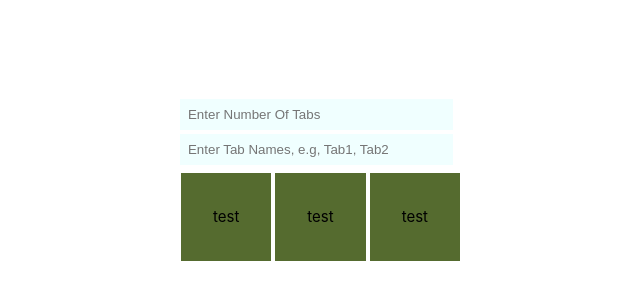
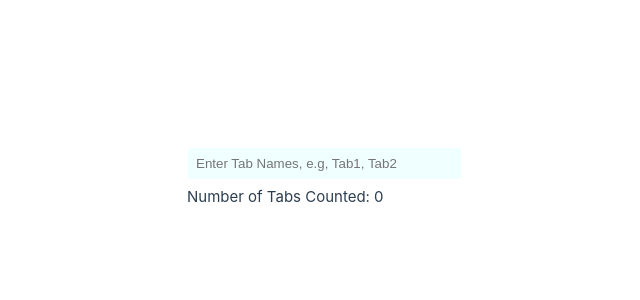
Before and after one commit to MSA0202/vue-minis, a Vue app: page / in a window 1280 px wide. Shown: the part 220-520 px from the top of the page, without its empty margins (178-818 px from the left). Built offline with nearby package versions, Linux system fonts and the light colour scheme.

Commit message:
Task 5 - Dynamic Tab Rendering

```diff
--- a/src/components/super-sub-components/SSCInput.vue
+++ b/src/components/super-sub-components/SSCInput.vue
@@ -1,9 +1,9 @@
 <template>
-  <input class="ssc-input" type="text"/>
+  <input v-model="model" class="ssc-input" type="text"/>
 </template>
 
 <script setup lang="ts">
-
+const model = defineModel();
 </script>
 
 <style scoped>
--- a/src/components/task5-basetabs/TabView.vue
+++ b/src/components/task5-basetabs/TabView.vue
@@ -1,21 +1,32 @@
 <template>
 <div class="tab-view-wrapper">
   <div class="input-wrapper">
-    <SSCInput size="30" placeholder="Enter Number Of Tabs"/>
-    <SSCInput size="30" placeholder="Enter Tab Names, e.g, Tab1, Tab2"/>
+    <SSCInput v-model="tabNames" size="30" placeholder="Enter Tab Names, e.g, Tab1, Tab2"/>
+  </div>
+  <div>
+    Number of Tabs Counted: {{tabArray.length}}
   </div>
   <div class="tabs-wrapper">
-    <BaseTab v-for="x in 3">
-      test
+    <BaseTab v-for="tabName in tabArray" :key="tabName">
+      {{ tabName }}
     </BaseTab>
   </div>
 </div>
 </template>
 
 <script setup lang="ts">
-
 import BaseTab from "@/components/task5-basetabs/BaseTab.vue";
 import SSCInput from "@/components/super-sub-components/SSCInput.vue";
+import {computed, type ComputedRef, ref, type Ref} from "vue";
+
+const tabNames: Ref<string> = ref("");
+const tabArray = computed(() => {
+  return tabNames.value
+      .split(",")
+      .map(t => t.trim())
+      .filter(t => t.length > 0);
+});
+
 </script>
 
 <style scoped>
```
